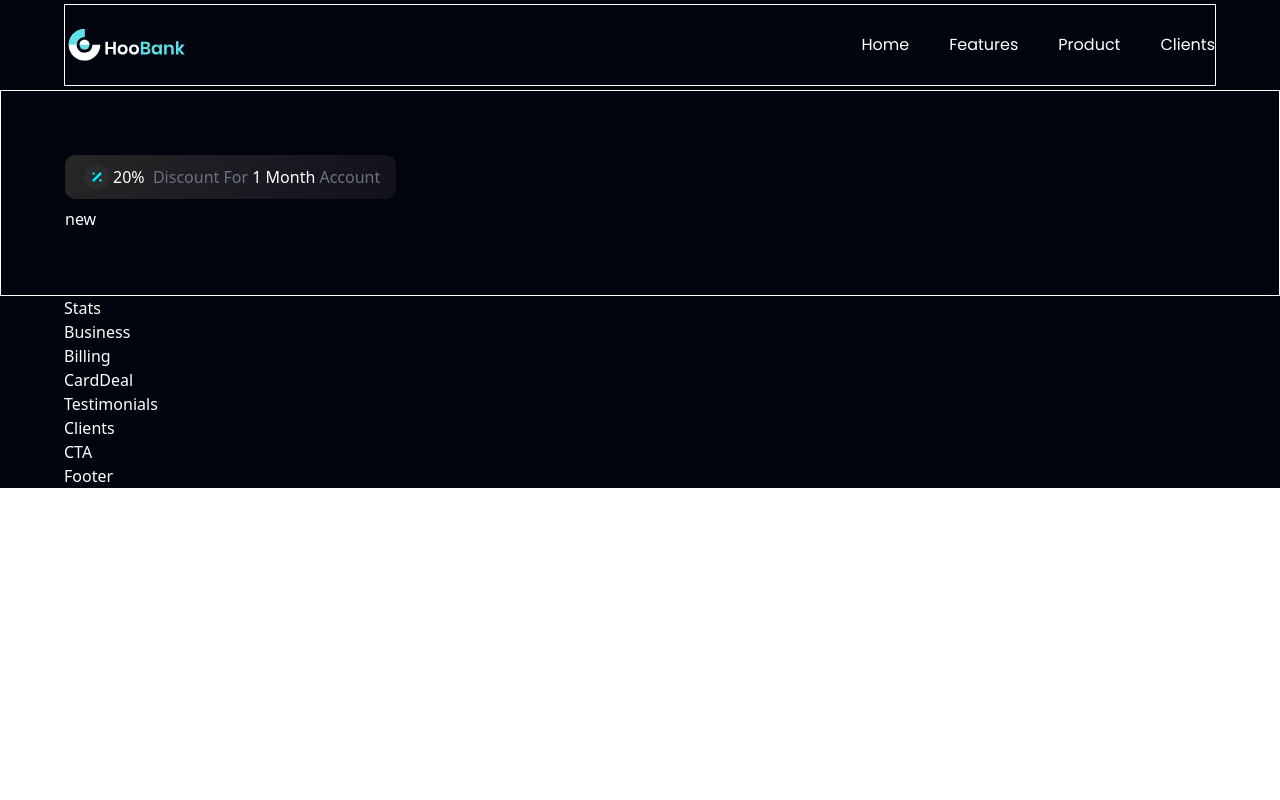
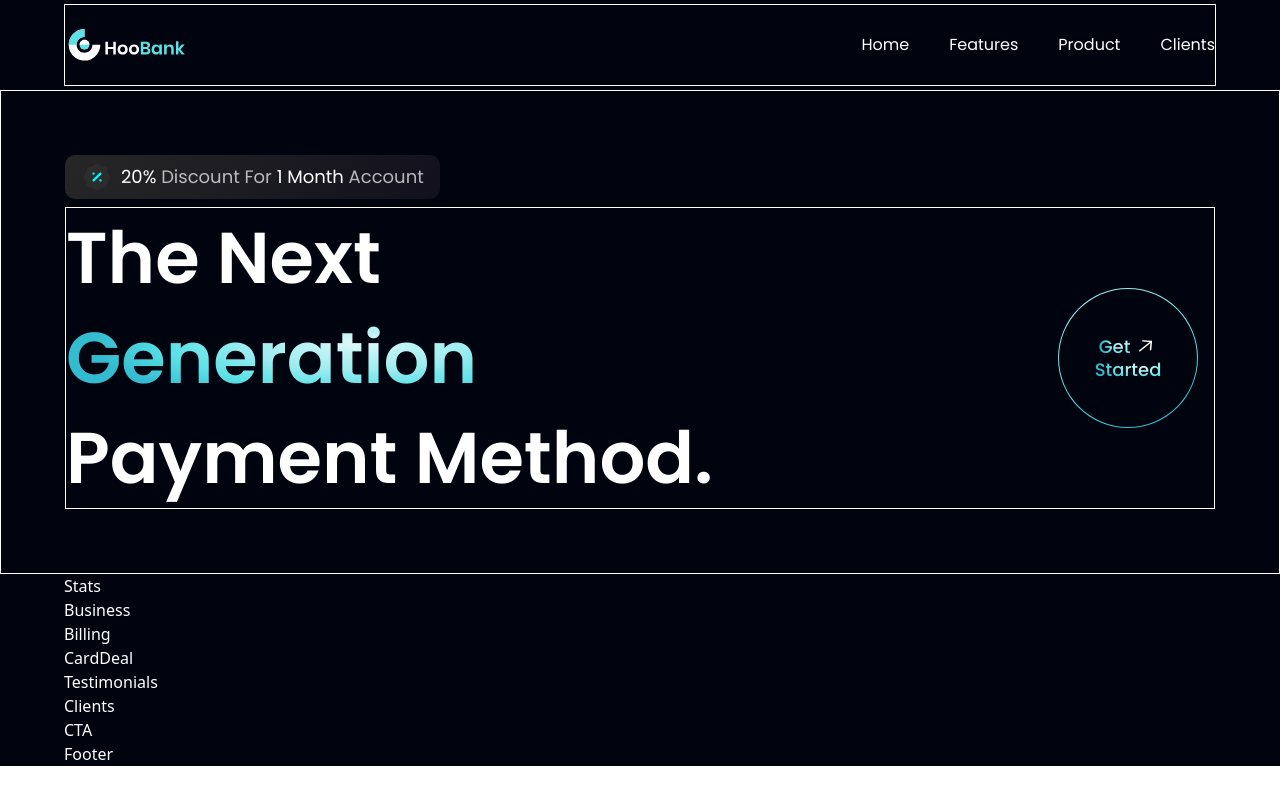
Before and after one commit to lobnor2/Modern-UI-UX-Tailwind, a React (Vite) app: page / in a window 1280 px wide. Built offline with nearby package versions, Linux system fonts and the light colour scheme.

Commit message:
done getstarted components

```diff
--- a/src/components/GetStarted.jsx
+++ b/src/components/GetStarted.jsx
@@ -1,7 +1,31 @@
 import React from "react";
+import styles from "../style";
+import { arrowUp } from "../assets";
 
 const GetStarted = () => {
-  return <div>GetStarted</div>;
+  return (
+    <div
+      className={`${styles.flexCenter} w-[140px] h-[140px] rounded-full bg-blue-gradient p-[2px]cursor-pointer`}
+    >
+      <div
+        className={`${styles.flexCenter} flex-col bg-primary w-[98%] h-[98%] rounded-full`}
+      >
+        <div className={`${styles.flexStart} flex-row`}>
+          <p className="font-poppins font-medium text-[18px] leading-[23px] mr-1">
+            <span className="text-gradient">Get</span>
+          </p>
+          <img
+            src={arrowUp}
+            alt="arrowup"
+            className="text-gradient w-[23px] h-[23px] object-contain"
+          />
+        </div>
+        <p className="font-poppins font-medium text-[18px] leading-[23px]">
+          <span className="text-gradient">Started</span>
+        </p>
+      </div>
+    </div>
+  );
 };
 
 export default GetStarted;
--- a/src/components/Hero.jsx
+++ b/src/components/Hero.jsx
@@ -1,7 +1,7 @@
 import React from "react";
 import styles from "../style";
 import { discount, robot } from "../assets";
-
+import GetStarted from "./GetStarted";
 const Hero = () => {
   return (
     <section
@@ -11,15 +11,25 @@ const Hero = () => {
       <div
         className={`flex-1 ${styles.flexStart} flex-col xl:px-0 sm:px-16 px-6`}
       >
-        <div className="flex flex-row items-center py-[6px] px-4 bg-discount-gradient rounded-[10px] mb-2 text-gray-500">
+        <div className="flex flex-row items-center py-[6px] px-4 bg-discount-gradient rounded-[10px] mb-2">
           <img src={discount} alt="discount" className="w-[32px] h-[32px]" />
-          <p>
-            <span className="text-white">20%</span>
-            &nbsp; Discount For
+          <p className={`${styles.paragraph} ml-2`}>
+            <span className="text-white">20% </span>
+            Discount For
             <span className="text-white"> 1 Month</span> Account
           </p>
         </div>
-        new
+
+        <div className="flex flex-row justify-between items-center w-full border border-white">
+          <h1 className="flex-1 font-poppins font-semibold ss:text-[72px] text-[52px] ss:leading-[100px] leading-[75px]">
+            The Next <br className="sm:block hidden" />{" "}
+            <span className="text-gradient">Generation</span> <br /> Payment
+            Method.
+          </h1>
+          <div className="ss:flex hidden md:mr-4 mr-0 text-white">
+            <GetStarted />
+          </div>
+        </div>
       </div>
     </section>
   );
```
